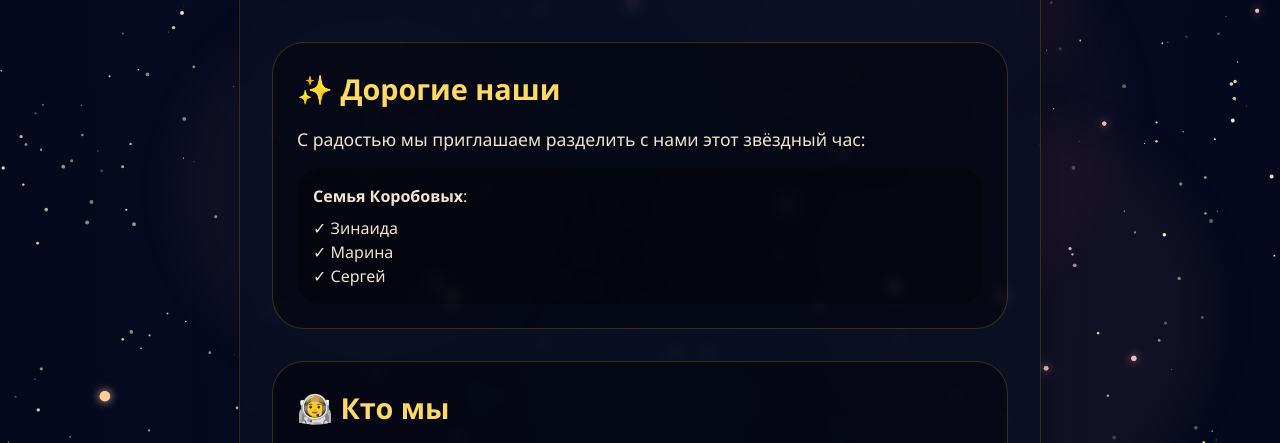
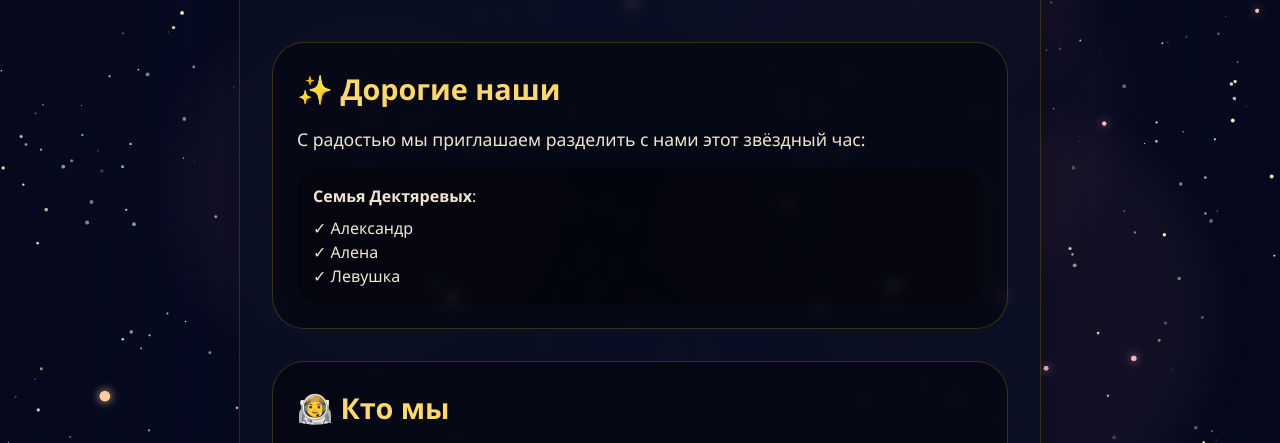
Before and after one commit to sinyaev03/wedding_invite_20-22, a plain HTML site: page index.html in a window 1280 px wide. Shown: the part 351-794 px from the top of the page. Drawn offline with Linux system fonts and the light colour scheme; animation ran at ten frames a second.

Commit message:
Update index.html

```diff
--- a/index.html
+++ b/index.html
@@ -405,11 +405,11 @@
                 С радостью мы приглашаем разделить с нами этот звёздный час:
             </p>
             <div class="family-list" style="margin-top: 1rem; background: rgba(0,0,0,0.3); border-radius: 24px; padding: 1rem;">
-                <p><strong>Семья Коробовых</strong>:</p>
+                <p><strong>Семья Дектяревых</strong>:</p>
                 <ul style="list-style: none; padding-left: 0; margin-top: 0.5rem;">
-                    <li>✓ Зинаида</li>
-                    <li>✓ Марина</li>
-                    <li>✓ Сергей</li>
+                    <li>✓ Александр</li>
+                    <li>✓ Алена</li>
+                    <li>✓ Левушка</li>
                 </ul>
             </div>
         </div>
```
